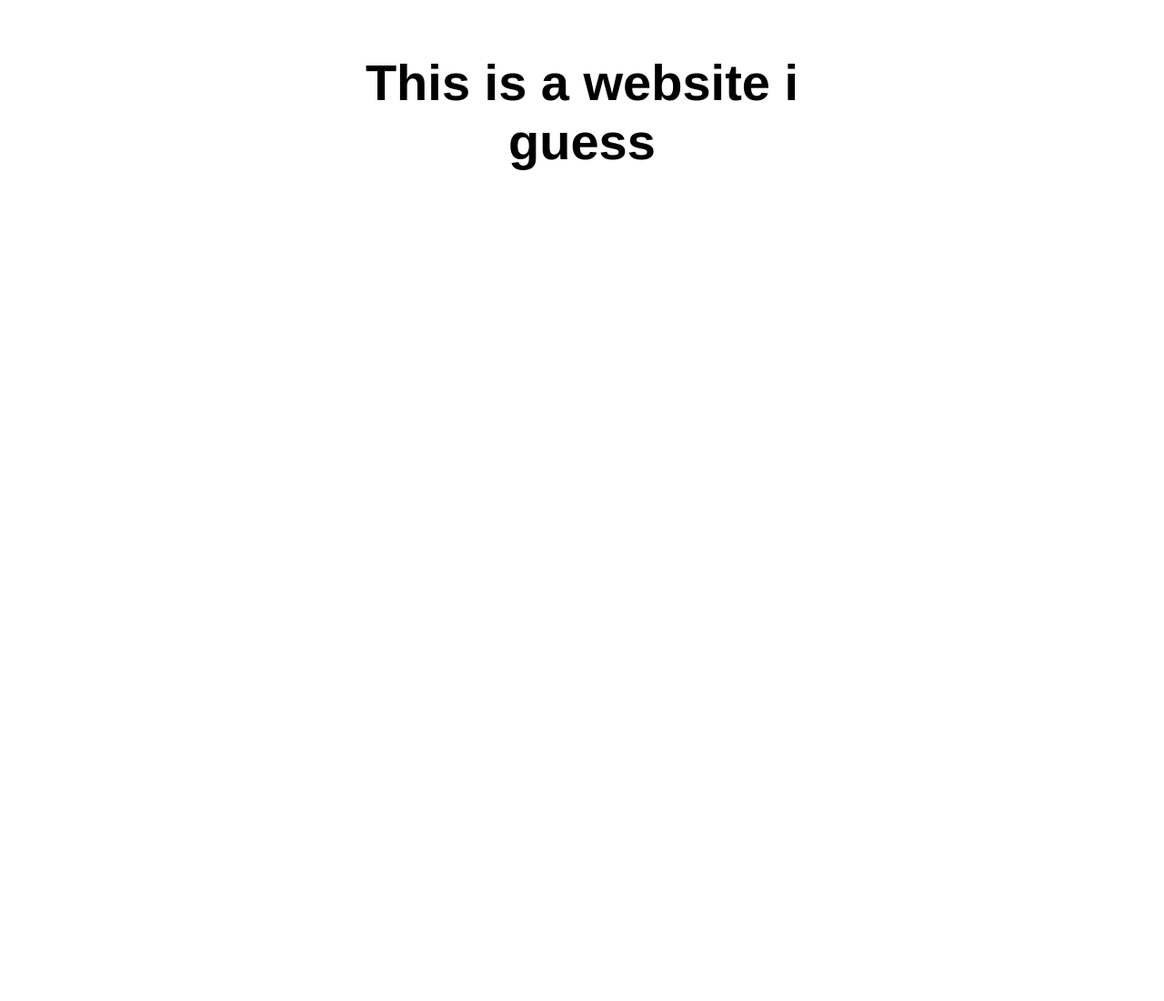
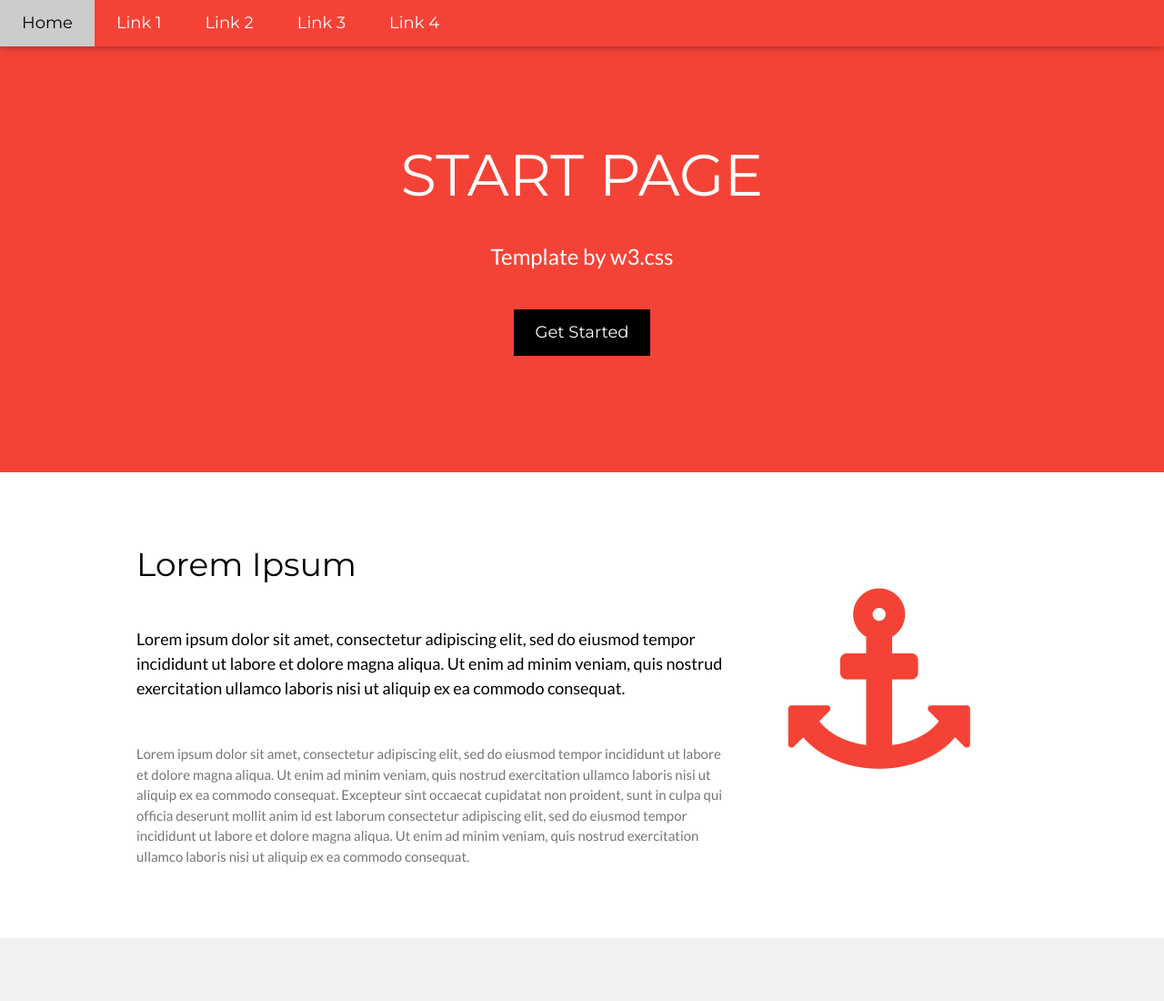
Before and after one commit to PythonNewt/my-first-static-web-app, a website: page src/index.html in a window 1280 px wide. Shown: the top 1100 px of the page at 91% size. Before the commit the page ends 800 px from the top, so only its background shows below. Drawn offline with nearby package versions, Linux system fonts and the light colour scheme.

Commit message:
Update index.html
test template

```diff
--- a/src/index.html
+++ b/src/index.html
@@ -1,17 +1,112 @@
 <!DOCTYPE html>
 <html lang="en">
+<head>
+<title>W3.CSS Template</title>
+<meta charset="UTF-8">
+<meta name="viewport" content="width=device-width, initial-scale=1">
+<link rel="stylesheet" href="https://www.w3schools.com/w3css/4/w3.css">
+<link rel="stylesheet" href="https://fonts.googleapis.com/css?family=Lato">
+<link rel="stylesheet" href="https://fonts.googleapis.com/css?family=Montserrat">
+<link rel="stylesheet" href="https://cdnjs.cloudflare.com/ajax/libs/font-awesome/4.7.0/css/font-awesome.min.css">
+<style>
+body,h1,h2,h3,h4,h5,h6 {font-family: "Lato", sans-serif}
+.w3-bar,h1,button {font-family: "Montserrat", sans-serif}
+.fa-anchor,.fa-coffee {font-size:200px}
+</style>
+</head>
+<body>
 
-<head>
-  <meta charset="UTF-8">
-  <meta name="viewport" content="width=device-width, initial-scale=1.0">
-  <link rel="stylesheet" href="styles.css">
-  <title>Vanilla JavaScript App</title>
-</head>
+<!-- Navbar -->
+<div class="w3-top">
+  <div class="w3-bar w3-red w3-card w3-left-align w3-large">
+    <a class="w3-bar-item w3-button w3-hide-medium w3-hide-large w3-right w3-padding-large w3-hover-white w3-large w3-red" href="javascript:void(0);" onclick="myFunction()" title="Toggle Navigation Menu"><i class="fa fa-bars"></i></a>
+    <a href="#" class="w3-bar-item w3-button w3-padding-large w3-white">Home</a>
+    <a href="#" class="w3-bar-item w3-button w3-hide-small w3-padding-large w3-hover-white">Link 1</a>
+    <a href="#" class="w3-bar-item w3-button w3-hide-small w3-padding-large w3-hover-white">Link 2</a>
+    <a href="#" class="w3-bar-item w3-button w3-hide-small w3-padding-large w3-hover-white">Link 3</a>
+    <a href="#" class="w3-bar-item w3-button w3-hide-small w3-padding-large w3-hover-white">Link 4</a>
+  </div>
 
-<body>
-  <main>
-    <h1>This is a website i guess</h1>
-  </main>
+  <!-- Navbar on small screens -->
+  <div id="navDemo" class="w3-bar-block w3-white w3-hide w3-hide-large w3-hide-medium w3-large">
+    <a href="#" class="w3-bar-item w3-button w3-padding-large">Link 1</a>
+    <a href="#" class="w3-bar-item w3-button w3-padding-large">Link 2</a>
+    <a href="#" class="w3-bar-item w3-button w3-padding-large">Link 3</a>
+    <a href="#" class="w3-bar-item w3-button w3-padding-large">Link 4</a>
+  </div>
+</div>
+
+<!-- Header -->
+<header class="w3-container w3-red w3-center" style="padding:128px 16px">
+  <h1 class="w3-margin w3-jumbo">START PAGE</h1>
+  <p class="w3-xlarge">Template by w3.css</p>
+  <button class="w3-button w3-black w3-padding-large w3-large w3-margin-top">Get Started</button>
+</header>
+
+<!-- First Grid -->
+<div class="w3-row-padding w3-padding-64 w3-container">
+  <div class="w3-content">
+    <div class="w3-twothird">
+      <h1>Lorem Ipsum</h1>
+      <h5 class="w3-padding-32">Lorem ipsum dolor sit amet, consectetur adipiscing elit, sed do eiusmod tempor incididunt ut labore et dolore magna aliqua. Ut enim ad minim veniam, quis nostrud exercitation ullamco laboris nisi ut aliquip ex ea commodo consequat.</h5>
+
+      <p class="w3-text-grey">Lorem ipsum dolor sit amet, consectetur adipiscing elit, sed do eiusmod tempor incididunt ut labore et dolore magna aliqua. Ut enim ad minim veniam, quis nostrud exercitation ullamco laboris nisi ut aliquip ex ea commodo consequat. Excepteur sint
+        occaecat cupidatat non proident, sunt in culpa qui officia deserunt mollit anim id est laborum consectetur adipiscing elit, sed do eiusmod tempor incididunt ut labore et dolore magna aliqua. Ut enim ad minim veniam, quis nostrud exercitation ullamco
+        laboris nisi ut aliquip ex ea commodo consequat.</p>
+    </div>
+
+    <div class="w3-third w3-center">
+      <i class="fa fa-anchor w3-padding-64 w3-text-red"></i>
+    </div>
+  </div>
+</div>
+
+<!-- Second Grid -->
+<div class="w3-row-padding w3-light-grey w3-padding-64 w3-container">
+  <div class="w3-content">
+    <div class="w3-third w3-center">
+      <i class="fa fa-coffee w3-padding-64 w3-text-red w3-margin-right"></i>
+    </div>
+
+    <div class="w3-twothird">
+      <h1>Lorem Ipsum</h1>
+      <h5 class="w3-padding-32">Lorem ipsum dolor sit amet, consectetur adipiscing elit, sed do eiusmod tempor incididunt ut labore et dolore magna aliqua. Ut enim ad minim veniam, quis nostrud exercitation ullamco laboris nisi ut aliquip ex ea commodo consequat.</h5>
+
+      <p class="w3-text-grey">Lorem ipsum dolor sit amet, consectetur adipiscing elit, sed do eiusmod tempor incididunt ut labore et dolore magna aliqua. Ut enim ad minim veniam, quis nostrud exercitation ullamco laboris nisi ut aliquip ex ea commodo consequat. Excepteur sint
+        occaecat cupidatat non proident, sunt in culpa qui officia deserunt mollit anim id est laborum consectetur adipiscing elit, sed do eiusmod tempor incididunt ut labore et dolore magna aliqua. Ut enim ad minim veniam, quis nostrud exercitation ullamco
+        laboris nisi ut aliquip ex ea commodo consequat.</p>
+    </div>
+  </div>
+</div>
+
+<div class="w3-container w3-black w3-center w3-opacity w3-padding-64">
+    <h1 class="w3-margin w3-xlarge">Quote of the day: live life</h1>
+</div>
+
+<!-- Footer -->
+<footer class="w3-container w3-padding-64 w3-center w3-opacity">
+  <div class="w3-xlarge w3-padding-32">
+    <i class="fa fa-facebook-official w3-hover-opacity"></i>
+    <i class="fa fa-instagram w3-hover-opacity"></i>
+    <i class="fa fa-snapchat w3-hover-opacity"></i>
+    <i class="fa fa-pinterest-p w3-hover-opacity"></i>
+    <i class="fa fa-twitter w3-hover-opacity"></i>
+    <i class="fa fa-linkedin w3-hover-opacity"></i>
+ </div>
+ <p>Powered by <a href="https://www.w3schools.com/w3css/default.asp" target="_blank">w3.css</a></p>
+</footer>
+
+<script>
+// Used to toggle the menu on small screens when clicking on the menu button
+function myFunction() {
+  var x = document.getElementById("navDemo");
+  if (x.className.indexOf("w3-show") == -1) {
+    x.className += " w3-show";
+  } else {
+    x.className = x.className.replace(" w3-show", "");
+  }
+}
+</script>
+
 </body>
-
 </html>
```
